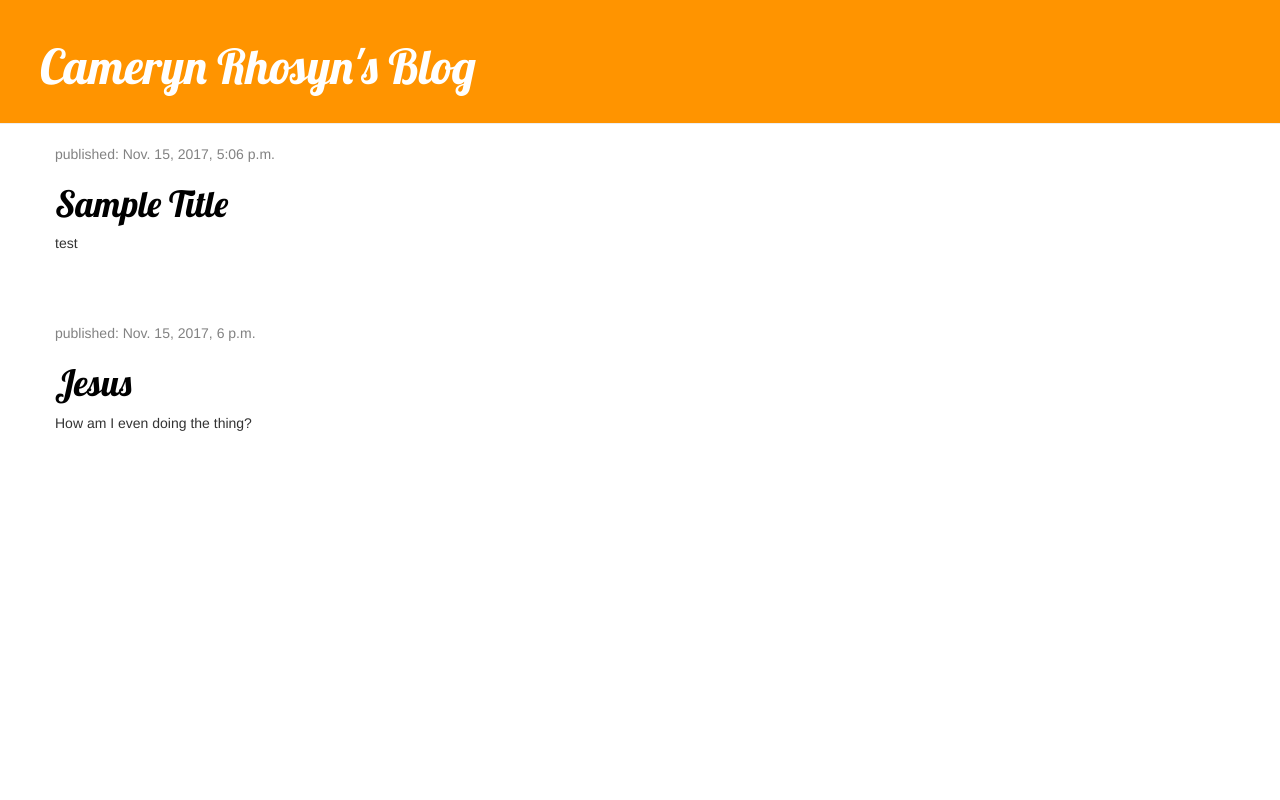
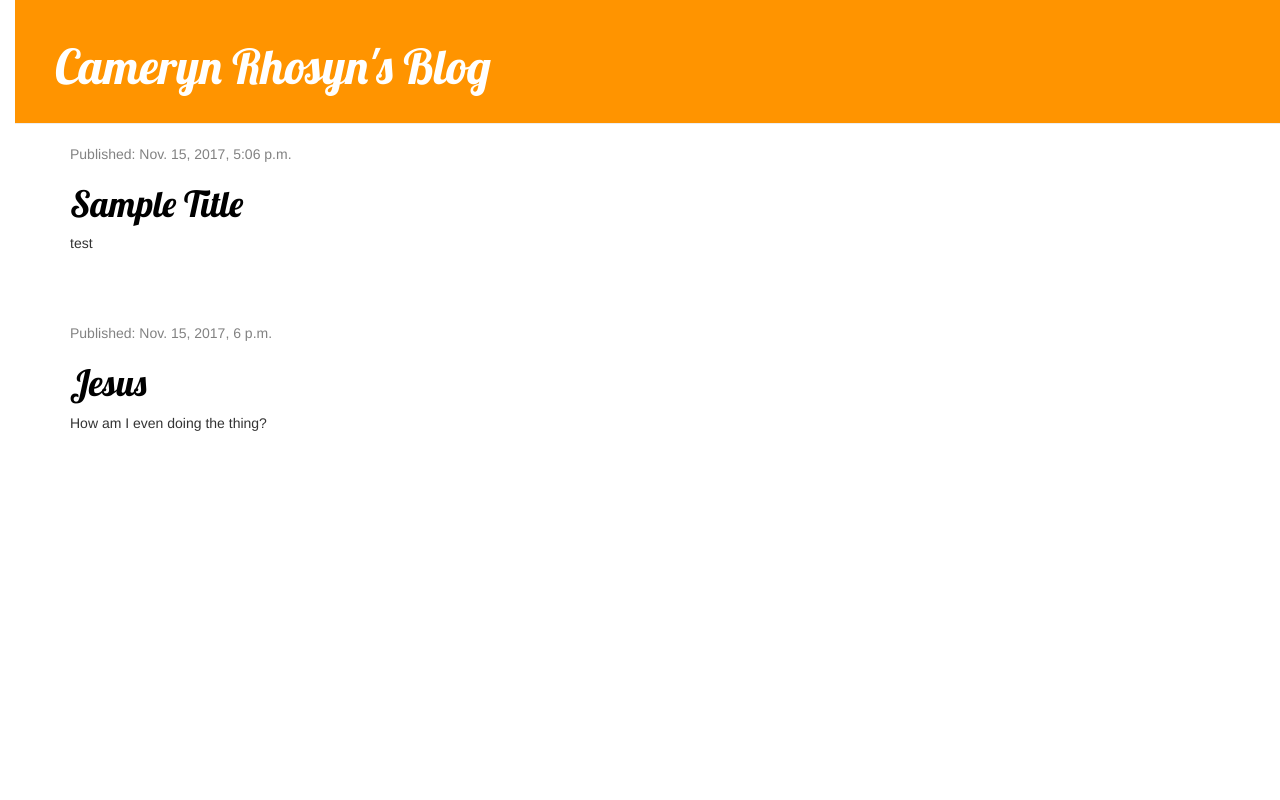
Before and after one commit to cam-benfield/djangogirls, a Django app: page / in a window 1280 px wide. Run offline with Django 3.2, Linux system fonts and the light colour scheme; data comes from the database, SQL or seed files in the repository; some libraries are stand-ins or nearby versions.

Commit message:
Created extended template

```diff
--- a/blog/static/css/blog.css
+++ b/blog/static/css/blog.css
@@ -1,3 +1,12 @@
+h1 a {
+  color: #FCA205;
+  font-family: 'Lobster'
+}
+
+body {
+  padding-left: 15px;
+}
+
 .page-header {
   background-color: #ff9400;
   margin-top: 0;
--- /dev/null
+++ b/blog/templates/blog/base.html
@@ -0,0 +1,24 @@
+{% load staticfiles %}
+
+<html>
+  <head>
+    <title>Cam's Blog</title>
+    <link href="//fonts.googleapis.com/css?family=Lobster&subset=latin,latin-ext" rel="stylesheet" type="text/css">
+    <link rel="stylesheet" href="//maxcdn.bootstrapcdn.com/bootstrap/3.2.0/css/bootstrap.min.css">
+    <link rel="stylesheet" href="//maxcdn.bootstrapcdn.com/bootstrap/3.2.0/css/bootstrap-theme.min.css">
+    <link rel="stylesheet" href="{%static 'css/blog.css' %}">
+  </head>
+  <body>
+    <div class="page-header">
+      <h1><a href="/">Cameryn Rhosyn's Blog</a></h1>
+    </div>
+    <div class="content container">
+      <div class="row">
+        <div class="col-md-8">
+        {% block content %}
+        {% endblock %}
+        </div>
+      </div>
+    </div>
+  </body>
+</html>
--- a/blog/templates/blog/post_list.html
+++ b/blog/templates/blog/post_list.html
@@ -1,31 +1,13 @@
-{% load staticfiles %}
+{% extends 'blog/base.html' %}
 
-<html>
-  <head>
-    <title>Cam's Blog</title>
-    <link href="//fonts.googleapis.com/css?family=Lobster&subset=latin,latin-ext" rel="stylesheet" type="text/css">
-    <link rel="stylesheet" href="//maxcdn.bootstrapcdn.com/bootstrap/3.2.0/css/bootstrap.min.css">
-    <link rel="stylesheet" href="//maxcdn.bootstrapcdn.com/bootstrap/3.2.0/css/bootstrap-theme.min.css">
-    <link rel="stylesheet" href="{%static 'css/blog.css' %}">
-  </head>
-  <body>
-    <div class="page-header">
-      <h1><a href="https://djangogirls.org">Cameryn Rhosyn's Blog</a></h1>
-    </div>
-    <div class="content container">
-      <div class="row">
-          <div class="col-md-8">
+{% block content %}
   {% for post in posts %}
       <div class="post">
           <div class="date">
-                          <p>published: {{ post.published_date }}</p>
+              <p>Published: {{ post.published_date }}</p>
           </div>
           <h1><a href="">{{ post.title }}</a></h1>
           <p>{{ post.text|linebreaksbr }}</p>
       </div>
   {% endfor %}
-          </div>
-      </div>
-    </div>
-  </body>
-</html>
+{% endblock %}
```
Lines whose indentation alone changed are shown as unchanged.
